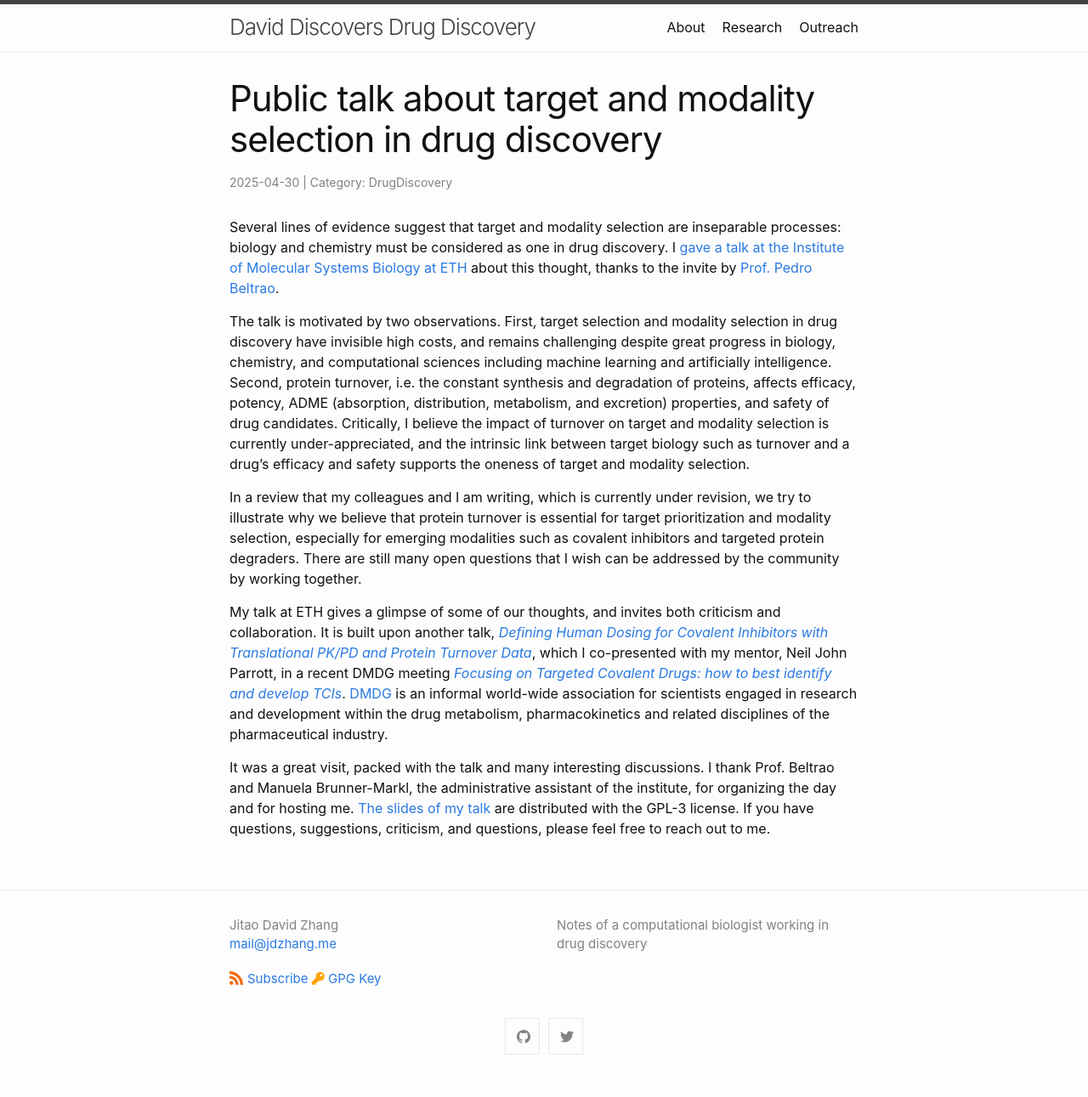
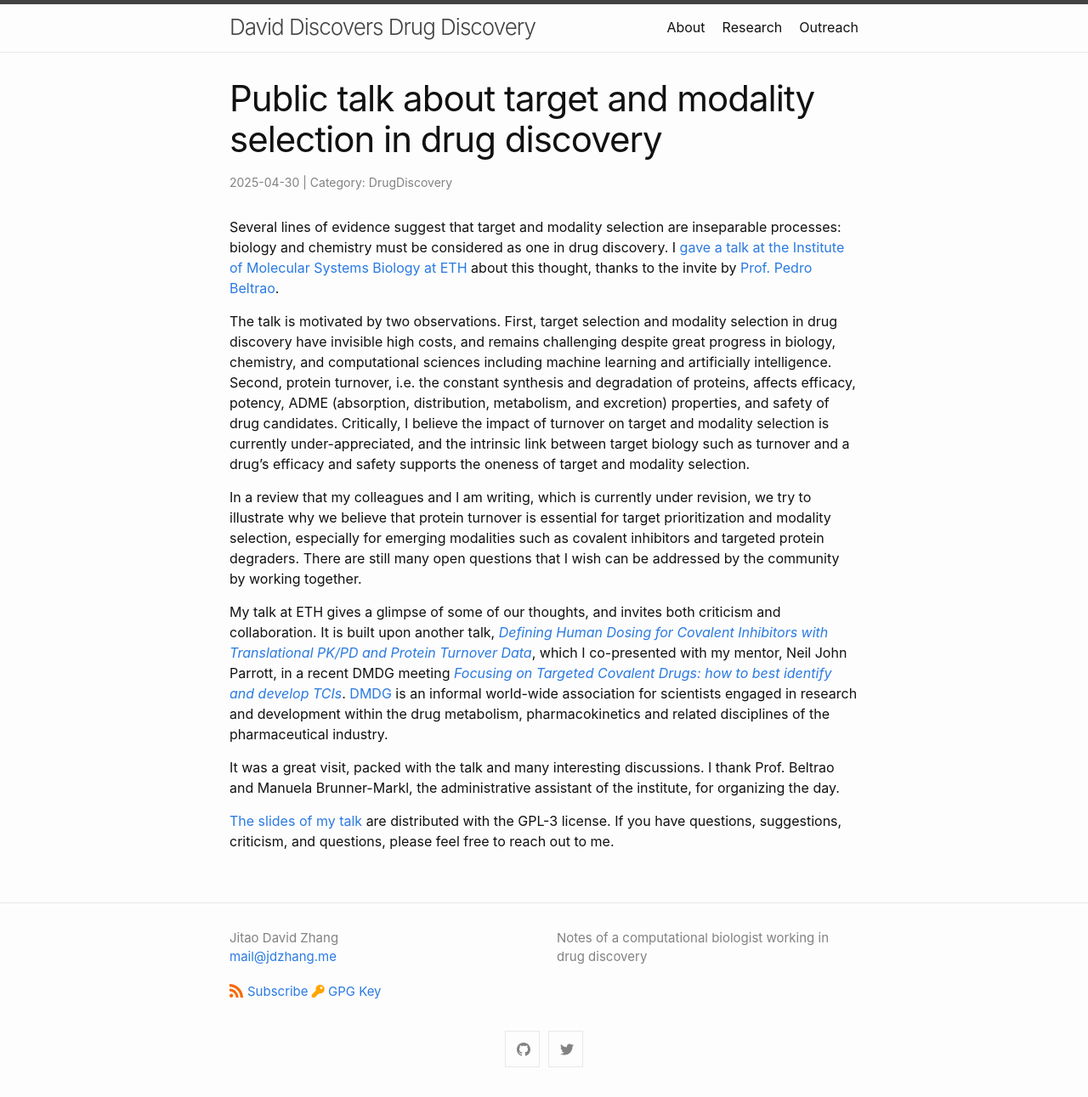
Before and after one commit to Accio/accio.github.io, a Jekyll site: the page built from _posts/2025-04-30-IMSB-ETH.md, in a window 1280 px wide. Shown: the whole page at 85% size. Built offline with Jekyll 4.4.1, drawn with Linux system fonts in a browser that asks for light colours; comment, search, counter and statistics services are not loaded.

Commit message:
put slides in one paragraph

```diff
--- a/_posts/2025-04-30-IMSB-ETH.md
+++ b/_posts/2025-04-30-IMSB-ETH.md
@@ -13,4 +13,6 @@
 
 My talk at ETH gives a glimpse of some of our thoughts, and invites both criticism and collaboration. It is built upon another talk, [*Defining Human Dosing for Covalent Inhibitors with Translational PK/PD and Protein Turnover Data*]({{ site.url}}/assets/pdf/2025-04-NeilParrott-JitaoDavidZhang-DMDG-Targeting-Covalent-Inhibitors.pdf), which I co-presented with my mentor, Neil John Parrott, in a recent DMDG meeting [*Focusing on Targeted Covalent Drugs: how to best identify and develop TCIs*]({{ site.url}}/assets/pdf/2025-04-NeilParrott-JitaoDavidZhang-DMDG-DelegateBook.pdf). [DMDG](https://www.dmdg.org/) is an informal world-wide association for scientists engaged in research and development within the drug metabolism, pharmacokinetics and related disciplines of the pharmaceutical industry.
 
-It was a great visit, packed with the talk and many interesting discussions. I thank Prof. Beltrao and Manuela Brunner-Markl, the administrative assistant of the institute, for organizing the day and for hosting me. [The slides of my talk]({{ site.url}}/assets/pdf/2025-04-JitaoDavidZhang-ETH-IMSB.pdf) are distributed with the GPL-3 license. If you have questions, suggestions, criticism, and questions, please feel free to reach out to me.
+It was a great visit, packed with the talk and many interesting discussions. I thank Prof. Beltrao and Manuela Brunner-Markl, the administrative assistant of the institute, for organizing the day.
+
+[The slides of my talk]({{ site.url}}/assets/pdf/2025-04-JitaoDavidZhang-ETH-IMSB.pdf) are distributed with the GPL-3 license. If you have questions, suggestions, criticism, and questions, please feel free to reach out to me.
```
